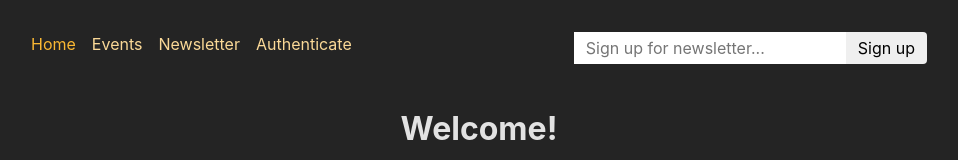
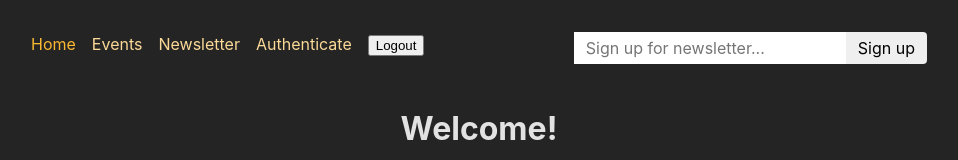
Before and after one commit to naekit/auth-refrence, a React (Create React App) app in the folder frontend/: page / in a window 1280 px wide. Shown: the top 160 px of the page, without its empty margins (161-1119 px from the left). Built offline with nearby package versions, Linux system fonts and the light colour scheme.

Commit message:
logout function

```diff
--- a/frontend/src/App.js
+++ b/frontend/src/App.js
@@ -14,6 +14,7 @@
 import { action as manipulateEventAction } from "./components/EventForm"
 import NewsletterPage, { action as newsletterAction } from "./pages/Newsletter"
 import AuthenticationPage, { authAction } from "./pages/Authentication"
+import { logoutAction } from "./pages/Logout"
 
 const router = createBrowserRouter([
 	{
@@ -61,6 +62,10 @@
 				action: authAction,
 			},
 			{
+				path: "logout",
+				action: logoutAction,
+			},
+			{
 				path: "newsletter",
 				element: <NewsletterPage />,
 				action: newsletterAction,
--- a/frontend/src/components/MainNavigation.js
+++ b/frontend/src/components/MainNavigation.js
@@ -1,4 +1,4 @@
-import { NavLink } from "react-router-dom"
+import { Form, NavLink } from "react-router-dom"
 
 import classes from "./MainNavigation.module.css"
 import NewsletterSignup from "./NewsletterSignup"
@@ -49,6 +49,12 @@
 							Authenticate
 						</NavLink>
 					</li>
+					{/* logoout button */}
+					<li>
+						<Form action="/logout" method="post">
+							<button>Logout</button>
+						</Form>
+					</li>
 				</ul>
 			</nav>
 			<NewsletterSignup />
--- /dev/null
+++ b/frontend/src/pages/Logout.js
@@ -0,0 +1,6 @@
+import { redirect } from "react-router-dom"
+
+export function logoutAction() {
+	localStorage.removeItem("token")
+	return redirect("/")
+}
```
